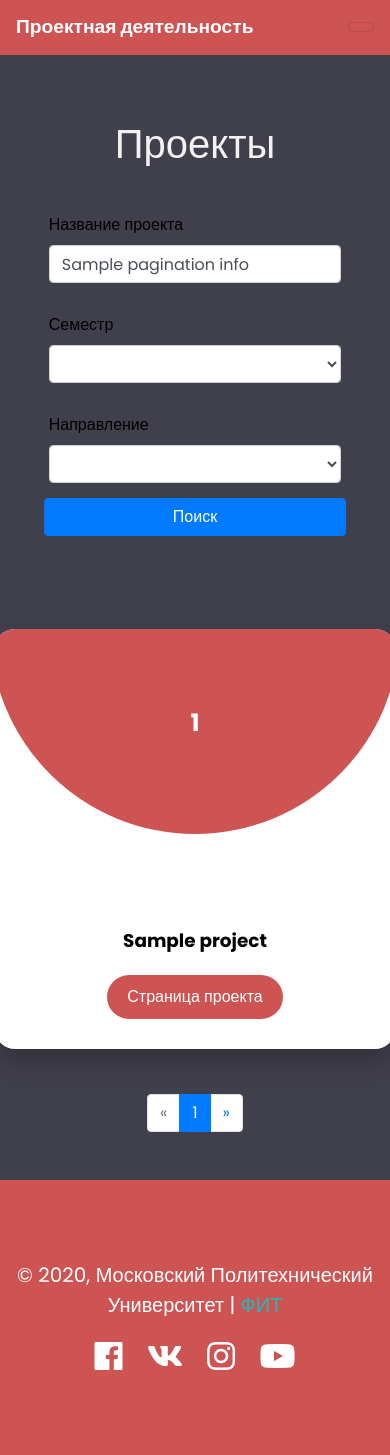
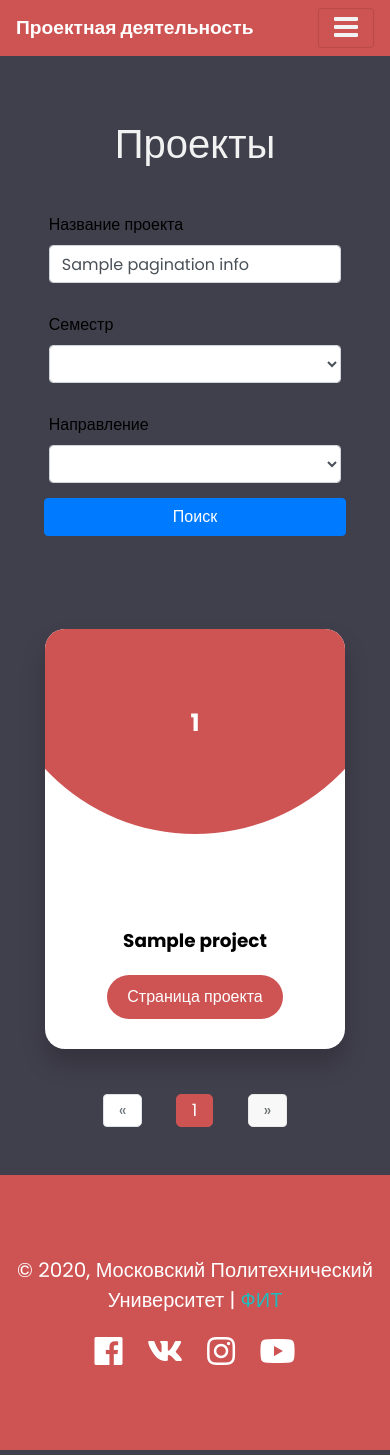
Before and after one commit to F12-Team/FIT-Repertory, a Flask app: template src/project/templates/projects.html in a window 390 px wide; the page is wider, and only the part inside the window is pictured. Run offline with Flask 2, Linux system fonts and the light colour scheme; the template is opened without the code that fills it: most values are stand-ins (such as "Sample title", 1, 10 or a date in 2020); some libraries are stand-ins or nearby versions.

Commit message:
+ styles pagination and mobile navbar

```diff
--- a/src/project/static/styles.css
+++ b/src/project/static/styles.css
@@ -347,7 +347,6 @@ footer {
 .card-container .swiper-card {
     position: relative;
     min-width: 300px;
-    width: 400px;
     height: 420px;
     background: #fff;
     margin: 25px;
@@ -789,7 +788,8 @@ section{
 }
 
 .links .iconbtn:hover{
-    color: #indianred;
+    color: indianred;
+    ;
 }
 
 .sec1 i{
@@ -849,6 +849,40 @@ section{
     font-size: 20px;
     text-transform: uppercase;
     margin: 20px 0;
+}
+
+.pagination-outer{ text-align: center; }
+.pagination{
+    display: inline-flex;
+    position: relative;
+}
+.pagination:before{
+    content: "";
+    width: 100%;
+    height: 2px;
+    background: #e8e8e8;
+    position: absolute;
+    top: 50%;
+    left: 0;
+    transform: translateY(-50%);
+}
+.pagination li a.page-link{
+    padding: 5px 15px;
+    margin-right: 15px;
+    background: #f8f8f8;
+    border: 1px solid #e8e8e8;
+    border-radius: 5px;
+    box-shadow: 0 8px 6px -9px #5b5f5f;
+    font-size: 17px;
+    color: #686c6c;
+}
+.pagination li:first-child a.page-link{ margin-right: 30px; }
+.pagination li:last-child a.page-link{ margin: 0 0 0 15px; }
+.pagination li.active a.page-link,
+.pagination li a.page-link:hover{
+      background: #ce5353;
+      border-color: #ce5353;
+      color: #fff;
 }
 
 @media (max-width: 992px) {
@@ -996,6 +1030,10 @@ section{
     .likebtn{
         margin-left: -10px;
     }
+
+    .card-container{
+        width: 100%;
+    }
 }
 
 @media screen and (max-width: 330px) {
@@ -1015,3 +1053,46 @@ section{
         margin:10px;
     }
 }
+
+
+.pagination-outer{ text-align: center; }
+.pagination{
+    display: inline-flex;
+    position: relative;
+}
+.pagination:before{
+    content: "";
+    width: 100%;
+    height: 2px;
+    background: #e8e8e8;
+    position: absolute;
+    top: 50%;
+    left: 0;
+    transform: translateY(-50%);
+}
+.pagination li a.page-link{
+    padding: 5px 15px;
+    margin-right: 15px;
+    background: #f8f8f8;
+    border: 1px solid #e8e8e8;
+    border-radius: 5px;
+    box-shadow: 0 8px 6px -9px #5b5f5f;
+    font-size: 17px;
+    color: #686c6c;
+}
+.pagination li:first-child a.page-link{ margin-right: 30px; }
+.pagination li:last-child a.page-link{ margin: 0 0 0 15px; }
+.pagination li.active a.page-link,
+.pagination li a.page-link:hover{
+    background: #ce5353;
+    border-color: #ce5353;
+    color: #fff;
+}
+@media only screen and (max-width: 479px){
+    .pagination{
+        display: block;
+        overflow: auto;
+    }
+    .pagination:before{ display: none; }
+    .pagination li{ display: inline-block; }
+}
--- a/src/project/templates/base.html
+++ b/src/project/templates/base.html
@@ -45,13 +45,15 @@
             <div class="container">
                 <a class="navbar-brand" href="{{ url_for('index') }}">Проектная деятельность</a>
                 <button class="navbar-toggler" type="button" data-toggle="collapse"
-                    data-target="##navbarSupportedContent" aria-controls="navbarSupportedContent" aria-expanded="false"
-                    aria-label="Toggle navigation"></button>
+                    data-target="#navbarSupportedContent" aria-controls="navbarSupportedContent" aria-expanded="false"
+                    aria-label="Toggle navigation">
+                    <span class="navbar-toggler-icon"><i class="fa fa-navicon" style="color:#f2f2f2; font-size:28px;"></i></span>
+                </button>
 
                 <div class="collapse navbar-collapse" id="navbarSupportedContent">
                     <ul class="navbar-nav ml-lg-auto">
                         <li class="nav-item">
-                            <a class="nav-link" href="{{ url_for('projects') }}">Проекты<span class="sr-only">(current)</span></a>
+                            <a class="nav-link " href="{{ url_for('projects') }}">Проекты<span class="sr-only">(current)</span></a>
                         </li>
                         <li class="nav-item">
                             <a class="nav-link" href="https://pd.fit.mospolytech.ru/docs">Регламент</a>
--- a/src/project/templates/pagination.html
+++ b/src/project/templates/pagination.html
@@ -5,7 +5,7 @@
 {% set semestr = pagination_info.semestr %}
 {% set direct = pagination_info.direct %}
 
-    <nav aria-label="Page navigation example">
+<nav class="pagination-outer" aria-label="Page navigation example">
     <ul class="pagination justify-content-center">
         <li class="page-item {% if page == 1 %}disabled{% endif %}">
             <a class="page-link prev" href="{{ url_for(endpoint, page=page - 1, name=name, semestr=semestr, direct=direct) }}" aria-label="Previous">
```
Lines whose indentation alone changed are shown as unchanged.
